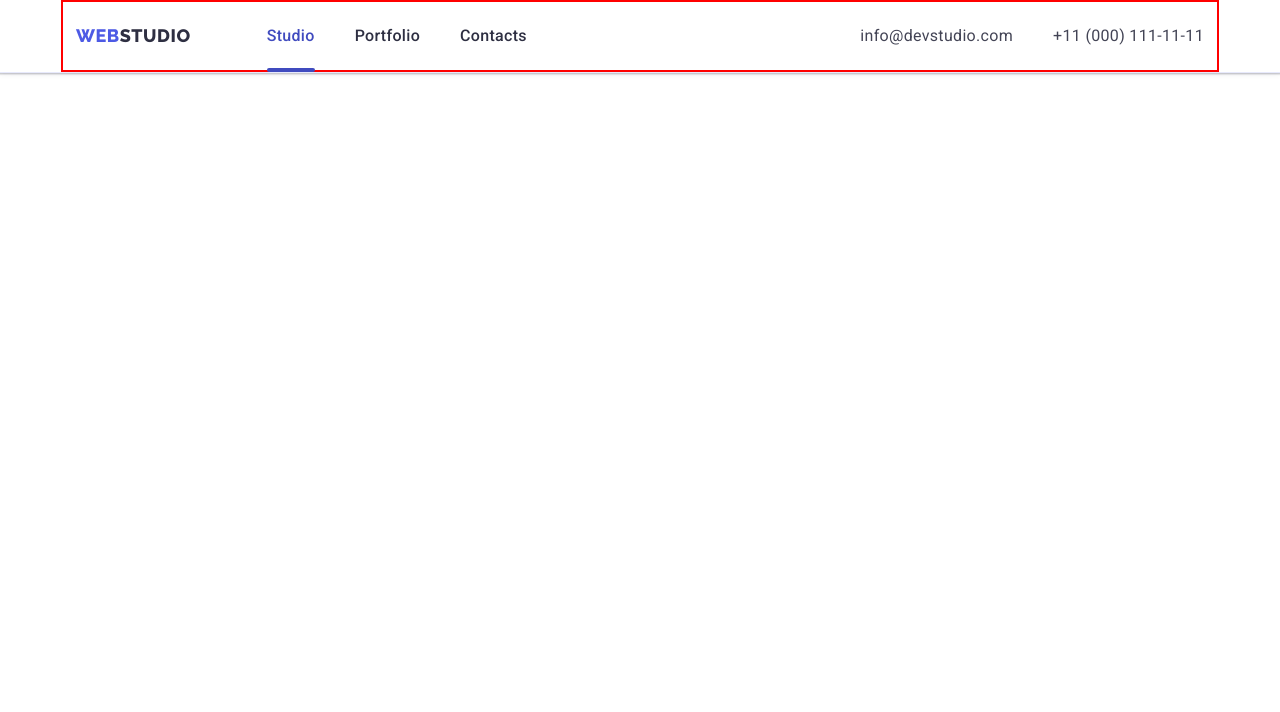
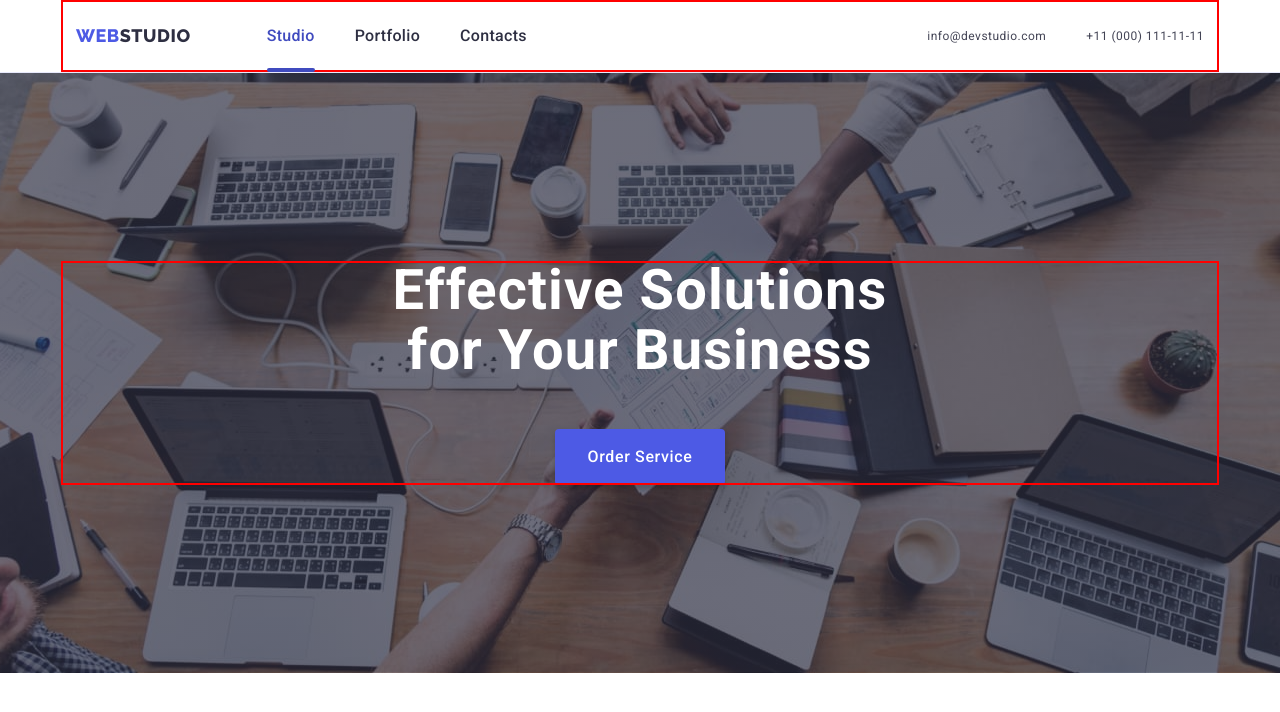
Before and after one commit to MikhailKorzh9889/goit-markup-hw-07, a plain HTML site: page index.html in a window 1280 px wide. Drawn offline with nearby package versions, Linux system fonts and the light colour scheme.

Commit message:
hw-07/footer/update

```diff
--- a/css/styles.css
+++ b/css/styles.css
@@ -248,35 +248,62 @@ font-style: normal;
       display: none;
     }
   }
-/* @media only screen and (min-width: 768px) {
-  .page-address {
-    display: flex;
-    flex-direction: column;
-  }
-} */
+
 .address-item {
 }
+/* Tablet styles */
 .address-link {
 font-style: normal;
-font-size: 16px;
-line-height: 1.5;
-letter-spacing: 0.02em;
+font-weight: 400;
+font-size: 12px;
+line-height: 1.17;
+letter-spacing: 0.04em;
 color: var(--color-slate);
 
 display: block;
-padding-top: 24px;
-padding-bottom: 24px;
+
 transition-duration: 250ms;
 transition-timing-function: cubic-bezier(0.4, 0, 0.2, 1);
 transition-property: color;
 }
-.address-list {
-display: flex;
-align-items: center;
-gap: 40px;
+
+/* Desktop styles */
+@media only screen and (mix-width: 1158px) {
+  .address-link {
+    padding-top: 24px;
+    padding-bottom: 24px;
+
+    font-size: 16px;
+    line-height: 1.5;
+    letter-spacing: 0.02em;
+  }
 }
+/* Tablet styles */
+@media only screen and (min-width: 768px) {
+  .address-list {
+    max-width: 1157px;
+    display: flex;
+    flex-direction: column;
+    gap: 12px;
+    align-items: center;
+  }
+}
+/* Desktop styles */
+@media only screen and (min-width: 1158px) {
+    .address-list {
+      display: flex;
+      flex-direction: row;
+      gap: 40px;
+      align-items: center;
+    }
+  }
 
-/* Hero sections */
+/**
+  |============================
+  | Hero sections
+  |============================
+*/
+
 .hero-section {
 max-width: 1440px;
 margin: 0 auto;
@@ -288,6 +315,8 @@ background-size: cover;
 text-align: center;
 padding: 188px 0;
 }
+
+
 .hero-title {
 font-size: 56px;
 line-height: 1.07;
--- a/index.html
+++ b/index.html
@@ -54,12 +54,12 @@
     </header>
     <main>
       <!--hero image-->
-      <!-- <section class="hero-section">
+      <section class="hero-section">
         <div class="hero-container container">
           <h1 class="hero-title">Effective Solutions for Your Business</h1>
           <button class="hero-btn" type="button" data-modal-open>Order Service</button>
         </div>
-      </section> -->
+      </section>
       <!--section 1-->
       <!-- <section class="advantages-section">
         <div class="section container">
@@ -556,7 +556,6 @@
           <use href="./images/icon.svg#icon-close-mobile"></use>
         </svg>
       </button>
-
       <ul class="mobile-menu">
         <li>
           <a class="link mobile-menu-link current" href="./index.html">Studio</a>
```
